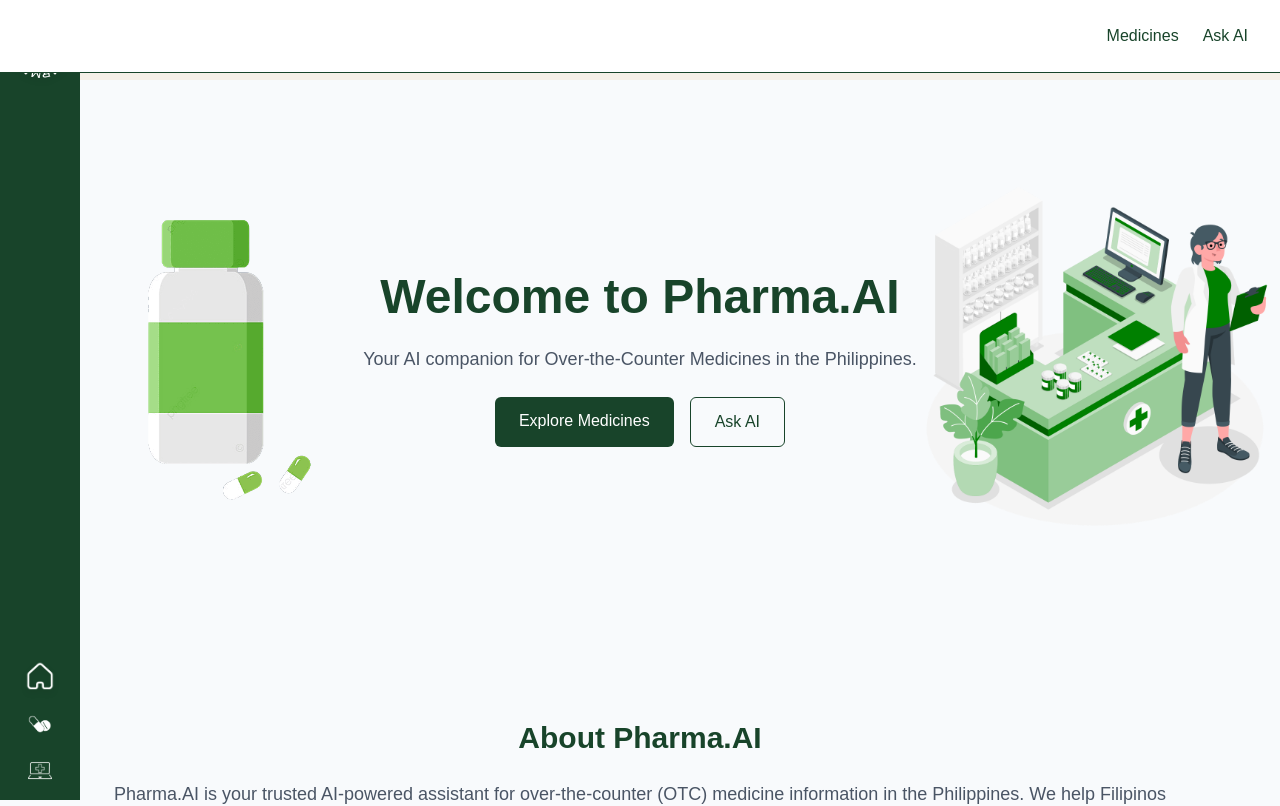
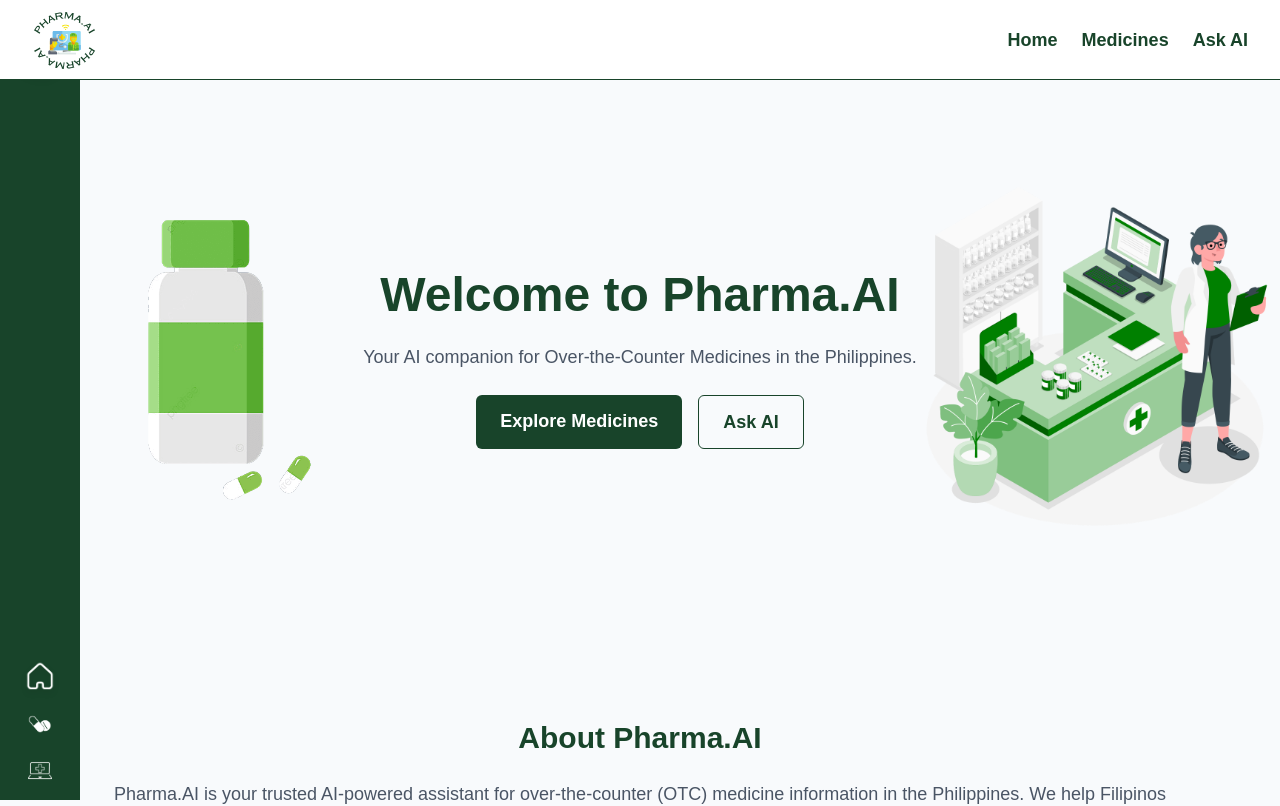
Before and after one commit to EntomaBlazcko/pharma-ai, a Next.js app: page / in a window 1280 px wide. Shown: the top 806 px of the page. Built offline with nearby package versions, Linux system fonts and the light colour scheme.

Commit message:
edited navbar, text and logo

```diff
--- a/public/components/HeroSection.js
+++ b/public/components/HeroSection.js
@@ -20,10 +20,10 @@
 
         {/* Buttons */}
         <div className="flex gap-4 justify-center">
-          <Link href="/medicine" className="bg-[#18442A] text-white px-6 py-3 rounded-md font-medium hover:bg-grey-200 transition duration-300">
+          <Link href="/medicine" className="bg-[#18442A] text-white px-6 py-3 rounded-md font-semibold text-lg hover:bg-grey-200 transition duration-300">
             Explore Medicines
           </Link>
-          <Link href="/chatbot" className="border border-[#18442A] text-[#18442A] px-6 py-3 rounded-md font-medium hover:bg-green-400 transition duration-300">
+          <Link href="/chatbot" className="border border-[#18442A] text-[#18442A] px-6 py-3 rounded-md font-semibold text-lg hover:bg-green-500 transition duration-300">
             Ask AI
           </Link>
         </div>
--- a/public/components/Navbar.js
+++ b/public/components/Navbar.js
@@ -2,6 +2,7 @@
 
 import { useEffect, useState } from 'react';
 import Link from 'next/link';
+import Image from 'next/image';
 
 const Navbar = () => {
   const [show, setShow] = useState(true);
@@ -31,19 +32,38 @@
 
   return (
     <nav
-      className={`flex justify-end items-center px-8 py-4 border-b border-[#18442A] bg-white transition-transform duration-300 z-50 fixed top-0 w-full ${
+  className={`flex justify-between items-center px-8 py-4 border-b border-[#18442A] bg-white transition-transform duration-300 z-50 fixed top-0 w-full h-20 ${
     show ? 'translate-y-0' : '-translate-y-full'
   }`}
 >
-      {/* Nav Items */}
+  {/* Logo on the left */}
+  <div className="relative w-[65px] h-[65px] min-w-[65px]">
+    <Image
+      src="/icons/ph.ai-logo.svg"
+      alt="Pharma AI Logo"
+      fill
+      className="object-contain"
+      priority
+      sizes="65px"
+    />
+  </div>
+
+  {/* Nav Items on the right */}
   <ul className="flex gap-6 text-[#18442A] font-medium">
+    <li key="/">
+  <Link
+    href="/"
+    className="block py-2 font-bold text-lg text-[#18442A] hover:text-green-500 transition-colors duration-200">
+    Home
+  </Link>
+</li>
     <li key="medicine">
-          <Link href="/medicine" className="block py-2">
+      <Link href="/medicine" className="block py-2 font-bold text-lg text-[#18442A] hover:text-green-500 transition-colors duration-200 ">
         Medicines
       </Link>
     </li>
     <li key="chatbot">
-          <Link href="/chatbot" className="block py-2">
+      <Link href="/chatbot" className="block py-2 font-bold text-lg text-[#18442A] hover:text-green-500 transition-colors duration-200">
         Ask AI
       </Link>
     </li>
```
Also changed, not shown: public/icons/PH.AI.svg, public/icons/ph.ai-logo.svg (added). Lines whose indentation alone changed are shown as unchanged.
